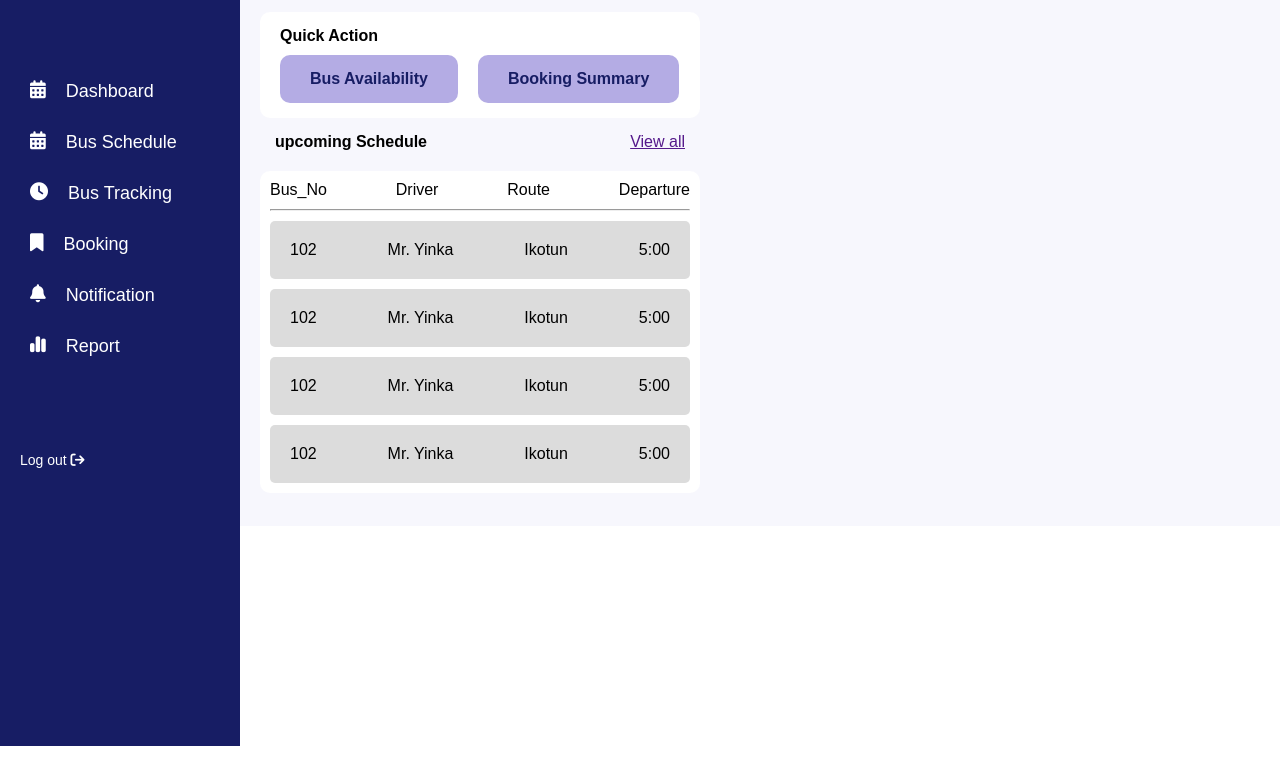
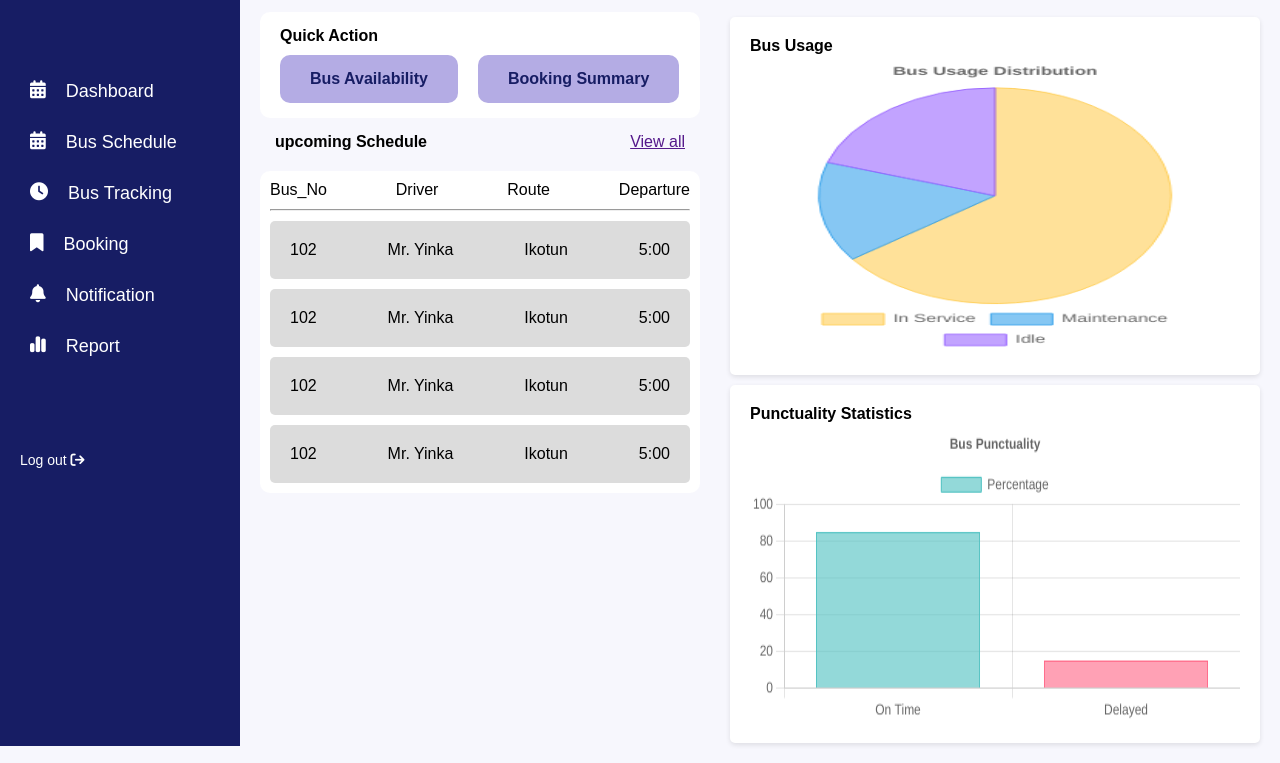
Before and after one commit to DevMeley/Bus-schedulling-system, a plain HTML site: page Dashboard/index.html in a window 1280 px wide. Shown: the part 94-857 px from the top of the page. Before the commit the page ends 800 px from the top, so only its background shows below. Drawn offline with nearby package versions, Linux system fonts and the light colour scheme.

Commit message:
chartsadded to dasboard

```diff
--- a/Dashboard/index.html
+++ b/Dashboard/index.html
@@ -96,17 +96,18 @@
                 </div>
             </div>
             <div class="left-section">
-                <div class="bus-usage">
-
+                <div class="chart bus-usage">
+                    <h4>Bus Usage</h4>
+                    <canvas id="busUsageChart"></canvas>
                 </div>
-                <div class="punctuality">
-
+                <div class="chart punctuality">
+                    <h4>Punctuality Statistics</h4>
+                    <canvas id="punctualityChart"></canvas>
                 </div>
             </div>
         </section>
     </main>
-<script
-    src="https://cdnjs.cloudflare.com/ajax/libs/Chart.js/2.9.4/Chart.js">
-</script>
+<script src="https://cdn.jsdelivr.net/npm/chart.js"></script>
+<script src="script.js"></script>
 </body>
 </html>
--- a/Dashboard/script.js
+++ b/Dashboard/script.js
@@ -0,0 +1,105 @@
+const chartData = {
+    punctuality: {
+        onTime: 85,
+        delayed: 15
+    },
+    busUsage: {
+        inService: 65,
+        maintenance: 15,
+        idle: 20
+    }
+};
+
+// Function to create punctuality bar chart
+function createPunctualityChart() {
+    const ctx = document.getElementById('punctualityChart').getContext('2d');
+    new Chart(ctx, {
+        type: 'bar',
+        data: {
+            labels: ['On Time', 'Delayed'],
+            datasets: [{
+                label: 'Percentage',
+                data: [chartData.punctuality.onTime, chartData.punctuality.delayed],
+                backgroundColor: [
+                    'rgba(75, 192, 192, 0.6)',
+                    'rgba(255, 99, 132, 0.6)'
+                ],
+                borderColor: [
+                    'rgba(75, 192, 192, 1)',
+                    'rgba(255, 99, 132, 1)'
+                ],
+                borderWidth: 1
+            }]
+        },
+        options: {
+            responsive: true,
+            scales: {
+                y: {
+                    beginAtZero: true,
+                    max: 100
+                }
+            },
+            plugins: {
+                title: {
+                    display: true,
+                    text: 'Bus Punctuality'
+                }
+            }
+        }
+    });
+}
+
+// Function to create bus usage pie chart
+function createBusUsageChart() {
+    const ctx = document.getElementById('busUsageChart').getContext('2d');
+    new Chart(ctx, {
+        type: 'pie',
+        data: {
+            labels: ['In Service', 'Maintenance', 'Idle'],
+            datasets: [{
+                data: [chartData.busUsage.inService, chartData.busUsage.maintenance, chartData.busUsage.idle],
+                backgroundColor: [
+                    'rgba(255, 206, 86, 0.6)',
+                    'rgba(54, 162, 235, 0.6)',
+                    'rgba(153, 102, 255, 0.6)'
+                ],
+                borderColor: [
+                    'rgba(255, 206, 86, 1)',
+                    'rgba(54, 162, 235, 1)',
+                    'rgba(153, 102, 255, 1)'
+                ],
+                borderWidth: 1
+            }]
+        },
+        options: {
+            responsive: true,
+            plugins: {
+                title: {
+                    display: true,
+                    text: 'Bus Usage Distribution'
+                },
+                legend: {
+                    position: 'bottom'
+                }
+            }
+        }
+    });
+}
+
+// Function to initialize charts
+function initializeCharts() {
+    createPunctualityChart();
+    createBusUsageChart();
+}
+
+initializeCharts()
+// // Initialize dashboard
+// function initDashboard() {
+//     updateWidgets();
+//     initializeCharts();
+
+//     // Existing event listeners remain the same
+// }
+
+// Run initialization when the DOM is fully loaded
+// document.addEventListener('DOMContentLoaded', initDashboard);
--- a/Dashboard/style.css
+++ b/Dashboard/style.css
@@ -106,7 +106,7 @@ li a:active{
 
 main{
     background-color: rgb(247, 247, 253);
-    height: 620px;
+    height: 100%;
 }
 
 .name a{
@@ -152,6 +152,7 @@ input:focus{
     margin-left: 260px;
     margin-right: 20px;
     margin-top: 15px;
+    margin-bottom: 20px;
 }
 
 .right-section{
@@ -216,3 +217,28 @@ button{
     background-color: gainsboro;
     border-radius: 5px;
 }
+section{
+    display: flex;
+    gap: 10px;
+}
+
+.left-section{
+    display: flex;
+    flex-direction: column;
+    gap: 10px;
+    margin-bottom: 20px;
+    margin-top: 20px;
+    margin-right: 20px;
+}
+
+.chart {
+    background-color: white;
+    padding: 20px;
+    border-radius: 5px;
+    box-shadow: 0 2px 5px rgba(0,0,0,0.1);
+}
+
+.chart canvas {
+    width: 100% !important;
+    height: 300px !important;
+}
```
